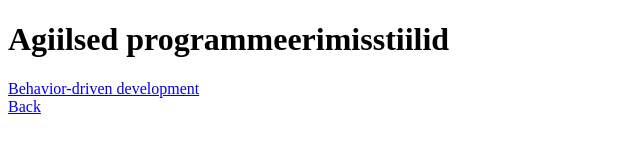
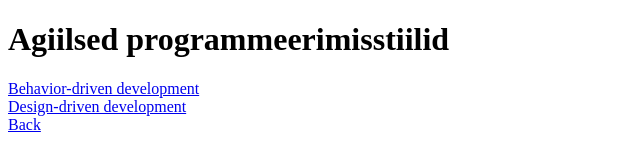
Before and after one commit to RyPaert/PaertAinemap, a plain HTML site: page exercises/arendustsyklid/agile2.html in a window 1280 px wide. Shown: the whole page, without its empty margins (0-640 px from the left). Drawn offline with Linux system fonts and the light colour scheme.

Commit message:
Added button for ddd

```diff
--- a/exercises/arendustsyklid/agile2.html
+++ b/exercises/arendustsyklid/agile2.html
@@ -9,6 +9,7 @@
     <h1>Agiilsed programmeerimisstiilid</h1>
     <p>
         <a href="agilemethods/bbd.html">Behavior-driven development</a><br>
+        <a href="agilemethods/ddd.html">Design-driven development</a><br>
         <a href="../arendustsyklid/agile.html">Back</a>
     </p>
     <br><br>
```
